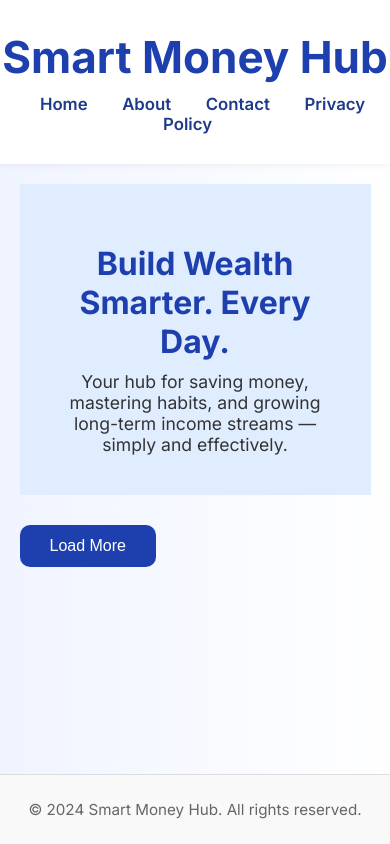
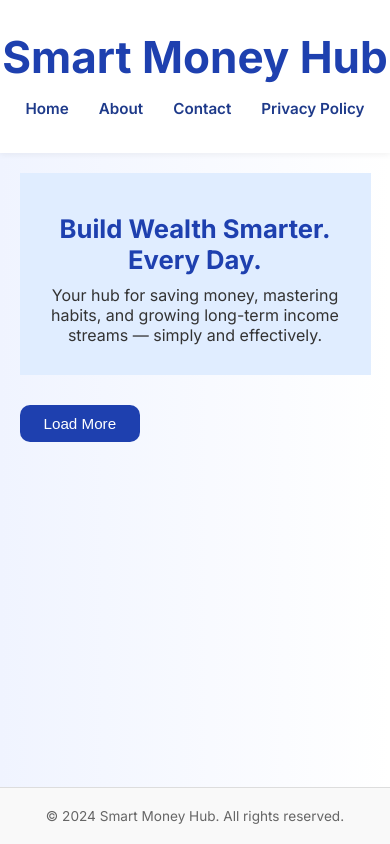
Before and after one commit to Mnrasheed2290/SmartMoneyHub-, a website: page index.html in a window 390 px wide. Drawn offline with Linux system fonts and the light colour scheme; no server answers.

Commit message:
tabs closer together for mobile pageUpdate style.css

```diff
--- a/style.css
+++ b/style.css
@@ -149,3 +149,47 @@ footer {
   width: 100%;
   border-top: 1px solid #ddd;
 }
+
+@media screen and (max-width: 768px) {
+  nav {
+    display: flex;
+    flex-wrap: wrap;
+    justify-content: center;
+    gap: 10px;
+  }
+
+  nav a {
+    margin: 5px 10px;
+    font-size: 0.95rem;
+  }
+
+  .hero {
+    padding: 40px 20px 30px;
+  }
+
+  .hero h2 {
+    font-size: 1.6rem;
+  }
+
+  .hero p {
+    font-size: 1rem;
+  }
+
+  .post h3 {
+    font-size: 1.25rem;
+  }
+
+  .post p {
+    font-size: 0.95rem;
+  }
+
+  #loadMoreBtn {
+    font-size: 0.95rem;
+    padding: 10px 24px;
+  }
+
+  footer {
+    font-size: 0.85rem;
+    padding: 20px 0;
+  }
+}
```
